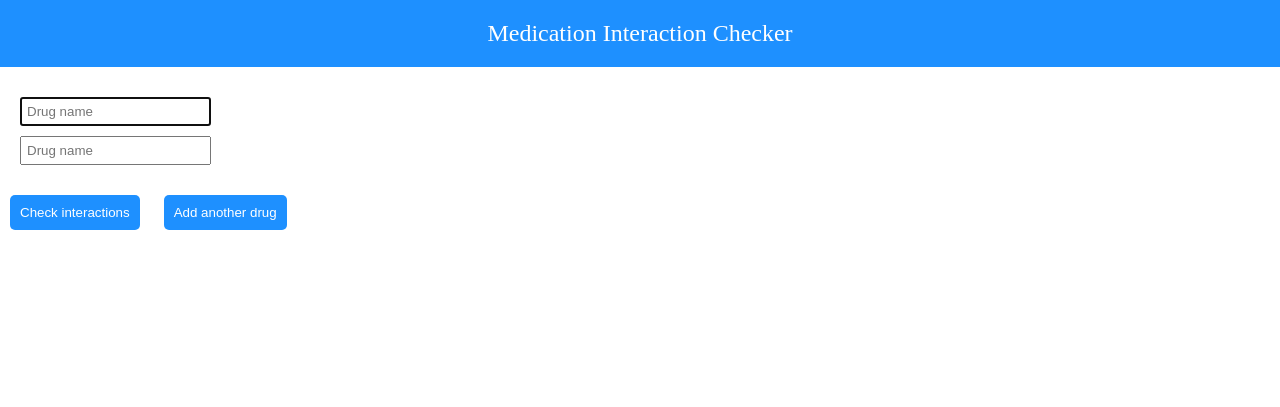
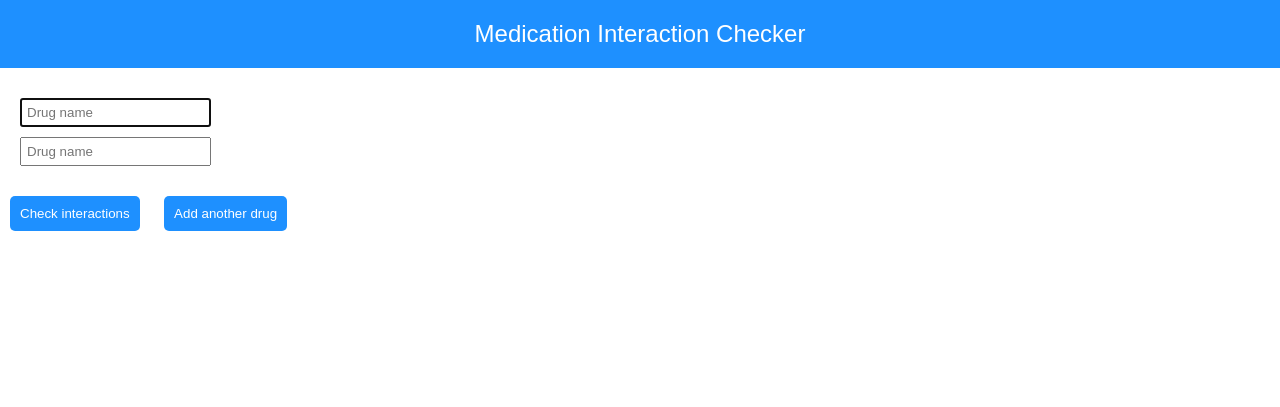
Before and after one commit to Teester/medicine-interactions-checker, a plain HTML site: page index.html in a window 1280 px wide. Shown: the top 407 px of the page. Drawn offline with nearby package versions, Linux system fonts and the light colour scheme; no server answers.

Commit message:
Update stylesheet.css

```diff
--- a/stylesheet.css
+++ b/stylesheet.css
@@ -6,7 +6,7 @@
 }
 
 body {
-	font-family: ubuntu;
+	font-family: ubuntu, sans-serif;
 	padding: 0px;
 	margin: 0px;
 }
```
